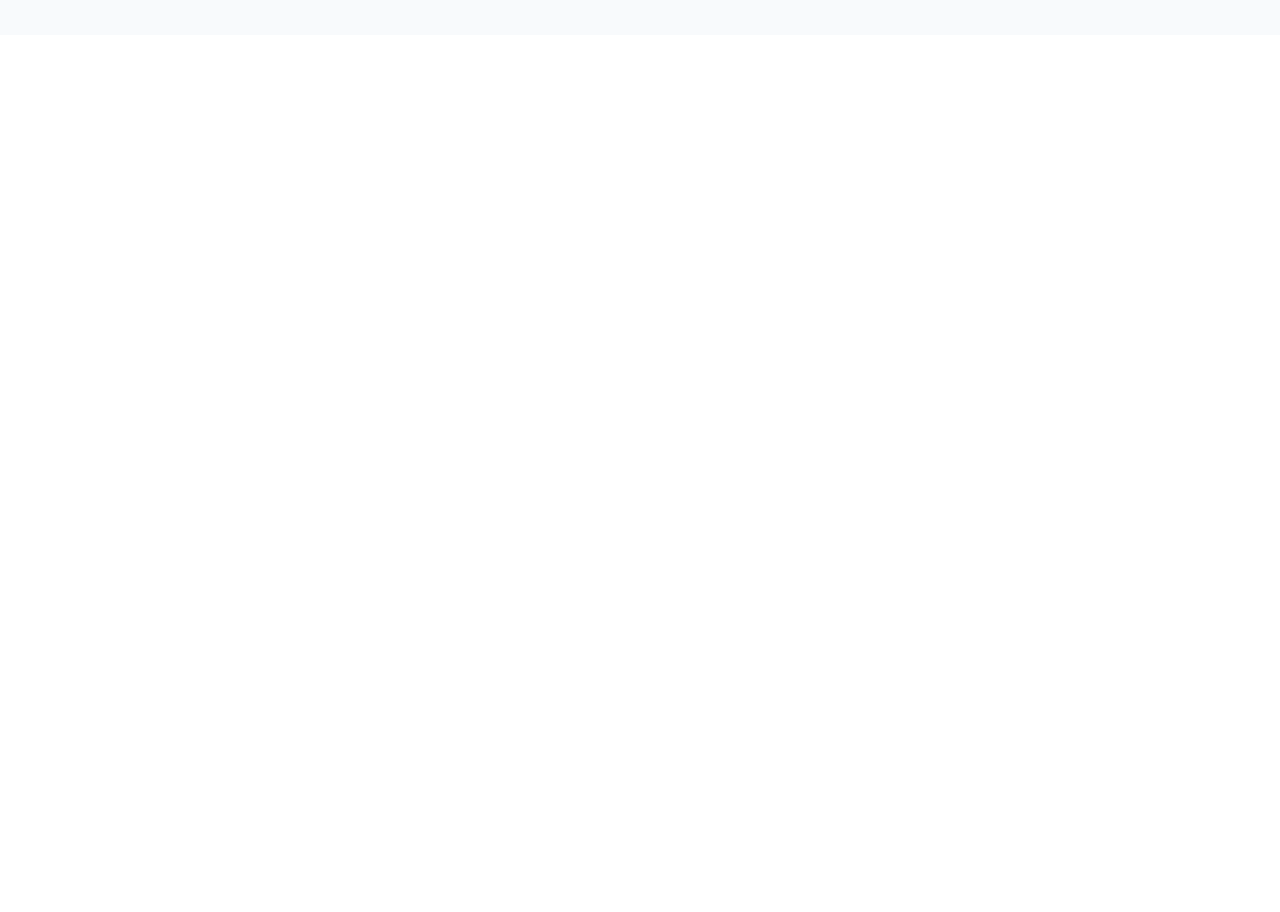
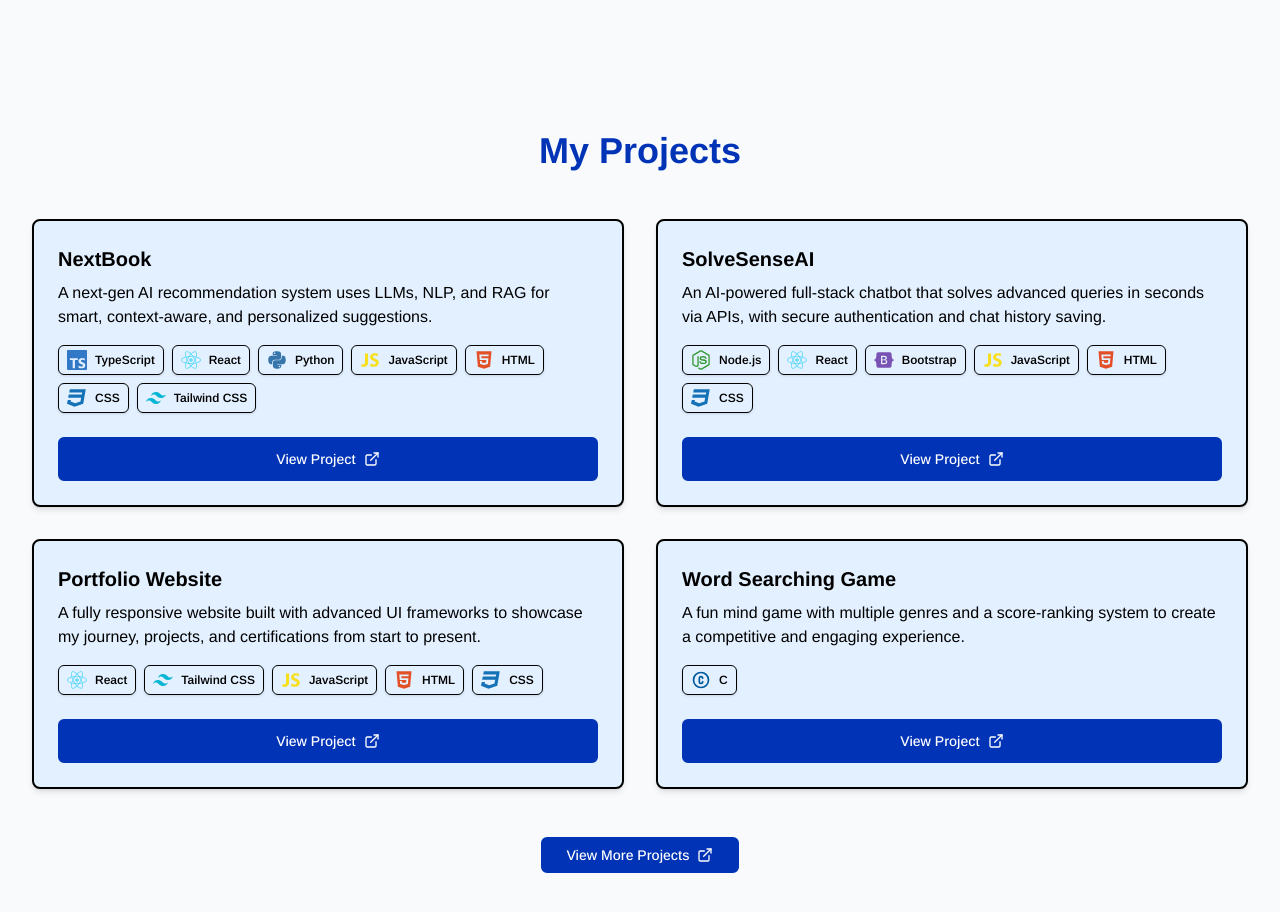
Before and after one commit to githubSubhanKhan/portfolio, a React (Vite) app: page / in a window 1280 px wide. Shown: the part 1460-2372 px from the top of the page. Before the commit the page ends 1495 px from the top, so only its background shows below. Built offline with nearby package versions, Linux system fonts and the light colour scheme.

Commit message:
add my projects section

```diff
--- a/package.json
+++ b/package.json
@@ -16,7 +16,7 @@
     "@radix-ui/react-icons": "^1.3.0",
     "@radix-ui/react-label": "^2.1.3",
     "@radix-ui/react-scroll-area": "^1.0.5",
-    "@radix-ui/react-slot": "^1.0.2",
+    "@radix-ui/react-slot": "^1.2.2",
     "bson": "^6.10.3",
     "class-variance-authority": "^0.7.0",
     "clsx": "^2.0.0",
@@ -27,6 +27,7 @@
     "lucide-react": "^0.474.0",
     "react": "^18.2.0",
     "react-dom": "^18.2.0",
+    "react-icons": "^5.5.0",
     "react-router-dom": "^6.16.0",
     "react-scroll": "^1.9.3",
     "react-type-animation": "^3.2.0",
--- a/src/components/layouts/AppLayout.tsx
+++ b/src/components/layouts/AppLayout.tsx
@@ -2,6 +2,7 @@ import { motion } from "framer-motion";
 import Navbar from "../ui/Navbar";
 import HeroSection from "@/pages/HeroSection";
 import AboutMe from "./AboutMe";
+import Projects from "./Projects";
 
 const fadeInUp = {
   hidden: { opacity: 0, y: 40 },
@@ -48,9 +49,9 @@ const LandingPage = () => {
       </motion.div>
 
       {/* Faculty Reviews Section */}
-      {/* <motion.div variants={fadeInUp} initial="hidden" whileInView="visible" viewport={{ once: true, amount: 0.2 }}>
-        <FacultyReviews />
-      </motion.div> */}
+      <motion.div variants={fadeInUp} initial="hidden" whileInView="visible" viewport={{ once: true, amount: 0.2 }}>
+        <Projects/>
+      </motion.div>
 
       {/* Why Us Section */}
       {/* <motion.div variants={fadeInUp} initial="hidden" whileInView="visible" viewport={{ once: true, amount: 0.2 }}>
--- /dev/null
+++ b/src/components/layouts/Projects.tsx
@@ -0,0 +1,175 @@
+import React from "react";
+import { Button } from "@/components/ui/button";
+import { Card, CardContent, CardFooter, CardHeader } from "@/components/ui/card";
+import { Badge } from "@/components/ui/badge";
+import { motion } from "framer-motion";
+import { ExternalLink, Github } from "lucide-react";
+import { FaReact, FaNodeJs, FaJs, FaPython, FaBootstrap, FaHtml5 , FaCss3  } from "react-icons/fa";
+import { SiTypescript, SiTailwindcss } from "react-icons/si";
+import { TbCircleLetterC } from "react-icons/tb";
+import { IoLogoJavascript } from "react-icons/io";
+
+
+type Project = {
+    id: number;
+    title: string;
+    description: string;
+    languages: string[];
+    icon: React.ReactNode[];
+    url: string;
+};
+
+const getLanguageIcon = (language: string) => {
+    switch (language) {
+        case "TypeScript":
+            return <SiTypescript className="h-5 w-5 text-[#3178c6]" />;
+        case "JavaScript":
+            return <IoLogoJavascript className="h-5 w-5 text-[#f7df1e]" />;
+        case "React":
+            return <FaReact className="h-5 w-5 text-[#61dafb]" />;
+        case "C":
+            return <TbCircleLetterC className="h-5 w-5 text-[#00599C]" />;
+        case "Node.js":
+            return <FaNodeJs className="h-5 w-5 text-[#339933]" />;
+        case "Tailwind CSS":
+            return <SiTailwindcss className="h-5 w-5 text-[#06B6D4]" />;
+        case "Python":
+            return <FaPython className="h-5 w-5 text-[#3776AB]" />;
+        case "Bootstrap":
+            return <FaBootstrap className="h-5 w-5 text-[#7952B3]" />;
+        case "HTML":
+            return <FaHtml5 className="h-5 w-5 text-[#E34F26]"/>;
+        case "CSS":
+            return <FaCss3 className="h-5 w-5 text-[#1572B6]"/>
+        default:
+            return <Github className="h-5 w-5" />;
+    }
+};
+
+const projects: Project[] = [
+    {
+        id: 1,
+        title: "NextBook",
+        description: "A next-gen AI recommendation system uses LLMs, NLP, and RAG for smart, context-aware, and personalized suggestions.",
+        languages: ["TypeScript", "React", "Python", "JavaScript", "HTML", "CSS", "Tailwind CSS"],
+        icon: [
+            getLanguageIcon("TypeScript"),
+            getLanguageIcon("React"),
+            getLanguageIcon("Python"),
+            getLanguageIcon("JavaScript"),
+            getLanguageIcon("HTML"),
+            getLanguageIcon("CSS"),
+            getLanguageIcon("Tailwind CSS"),
+        ],
+        url: "/projects/portfolio",
+    },
+    {
+        id: 2,
+        title: "SolveSenseAI",
+        description: "An AI-powered full-stack chatbot that solves advanced queries in seconds via APIs, with secure authentication and chat history saving.",
+        languages: ["Node.js", "React", "Bootstrap", "JavaScript", "HTML", "CSS"],
+        icon: [
+            getLanguageIcon("Node.js"),
+            getLanguageIcon("React"),
+            getLanguageIcon("Bootstrap"),
+            getLanguageIcon("JavaScript"),
+            getLanguageIcon("HTML"),
+            getLanguageIcon("CSS"),
+        ],
+        url: "/projects/task-app",
+    },
+    {
+        id: 3,
+        title: "Portfolio Website",
+        description: "A fully responsive website built with advanced UI frameworks to showcase my journey, projects, and certifications from start to present.",
+        languages: ["React", "Tailwind CSS", "JavaScript", "HTML", "CSS"],
+        icon: [
+            getLanguageIcon("React"),
+            getLanguageIcon("Tailwind CSS"),
+            getLanguageIcon("JavaScript"),
+            getLanguageIcon("HTML"),
+            getLanguageIcon("CSS"),
+        ],
+        url: "/projects/ecommerce",
+    },
+    {
+        id: 4,
+        title: "Word Searching Game",
+        description: "A fun mind game with multiple genres and a score-ranking system to create a competitive and engaging experience.",
+        languages: ["C"],
+        icon: [
+            getLanguageIcon("C"),
+        ],
+        url: "/projects/weather",
+    },
+];
+
+const Projects = () => {
+    const handleViewMore = () => {
+        window.open("https://github.com/githubSubhanKhan?tab=repositories", "_blank");
+    };
+
+    return (
+        <section className="w-full py-12 md:py-24">
+            <div className="container px-4 md:px-8 mx-auto">
+                <h2 className="text-3xl md:text-4xl font-bold text-center mb-12 relative text-primary">
+                    <span className="inline-block relative z-10">
+                        My Projects
+                    </span>
+                </h2>
+
+                <div className="grid grid-cols-1 md:grid-cols-2 gap-6 md:gap-8">
+                    {projects.map((project) => (
+                        <motion.div
+                            key={project.id}
+                            whileHover={{ y: -8, transition: { duration: 0.2 } }}
+                            className="h-full"
+                        >
+                            <Card className="h-full bg-bluecustom border-[2px] border-black text-primary rounded-[8px] overflow-hidden relative group shadow-md">
+
+                                <CardHeader className="pb-2 text-black">
+                                    <h3 className="text-xl font-bold">{project.title}</h3>
+                                </CardHeader>
+
+                                <CardContent className="pb-2">
+                                    <p className="text-black">{project.description}</p>
+                                    <div className="flex flex-wrap gap-2 mt-4 mb-4">
+                                        {project.languages.map((lang, index) => (
+                                            <Badge
+                                                key={index}
+                                                className="bg-transparent text-black border border-black flex items-center gap-2 px-2 py-1 hover:scale-105 transition-all duration-300 cursor-pointer"
+                                            >
+                                                {getLanguageIcon(lang)}
+                                                <span>{lang}</span>
+                                            </Badge>
+                                        ))}
+                                    </div>
+
+                                </CardContent>
+
+                                <CardFooter>
+                                    <Button
+                                        className="w-full hover:bg-transparent hover:text-black hover:scale-105 transition-all duration-300 flex items-center justify-center gap-2 py-5"
+                                    >
+                                        View Project <ExternalLink className="h-4 w-4" />
+                                    </Button>
+                                </CardFooter>
+                            </Card>
+
+                        </motion.div>
+                    ))}
+                </div>
+                <div className="mt-12 flex justify-center">
+                    <Button
+                        className="text-white hover:bg-transparent hover:text-black hover:scale-105 transition-all duration-300 px-6 py-3 gap-2"
+                        onClick={handleViewMore}
+                    >
+                        View More Projects <ExternalLink className="h-4 w-4" />
+                    </Button>
+                </div>
+            </div>
+        </section>
+    );
+};
+
+export default Projects;
--- /dev/null
+++ b/src/components/ui/badge.tsx
@@ -0,0 +1,36 @@
+import * as React from "react"
+import { cva, type VariantProps } from "class-variance-authority"
+
+import { cn } from "@/lib/utils"
+
+const badgeVariants = cva(
+  "inline-flex items-center rounded-md border px-2.5 py-0.5 text-xs font-semibold transition-colors focus:outline-none focus:ring-2 focus:ring-ring focus:ring-offset-2",
+  {
+    variants: {
+      variant: {
+        default:
+          "border-transparent bg-primary text-primary-foreground shadow",
+        secondary:
+          "border-transparent bg-secondary text-secondary-foreground hover:bg-secondary/80",
+        destructive:
+          "border-transparent bg-destructive text-destructive-foreground shadow hover:bg-destructive/80",
+        outline: "text-foreground",
+      },
+    },
+    defaultVariants: {
+      variant: "default",
+    },
+  }
+)
+
+export interface BadgeProps
+  extends React.HTMLAttributes<HTMLDivElement>,
+    VariantProps<typeof badgeVariants> {}
+
+function Badge({ className, variant, ...props }: BadgeProps) {
+  return (
+    <div className={cn(badgeVariants({ variant }), className)} {...props} />
+  )
+}
+
+export { Badge, badgeVariants }
```
Also changed, not shown: 1 other file (tests, documents, lock files or other folders).
